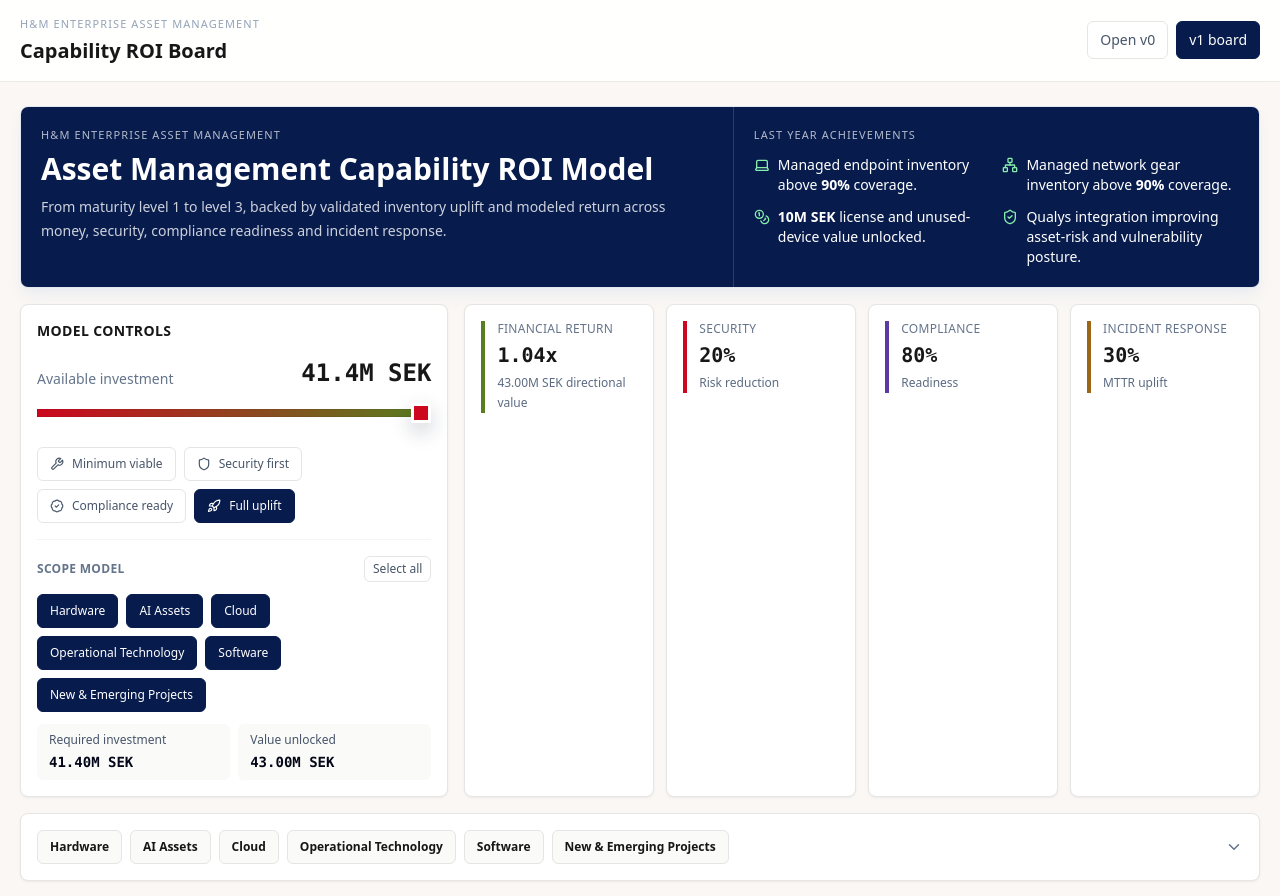
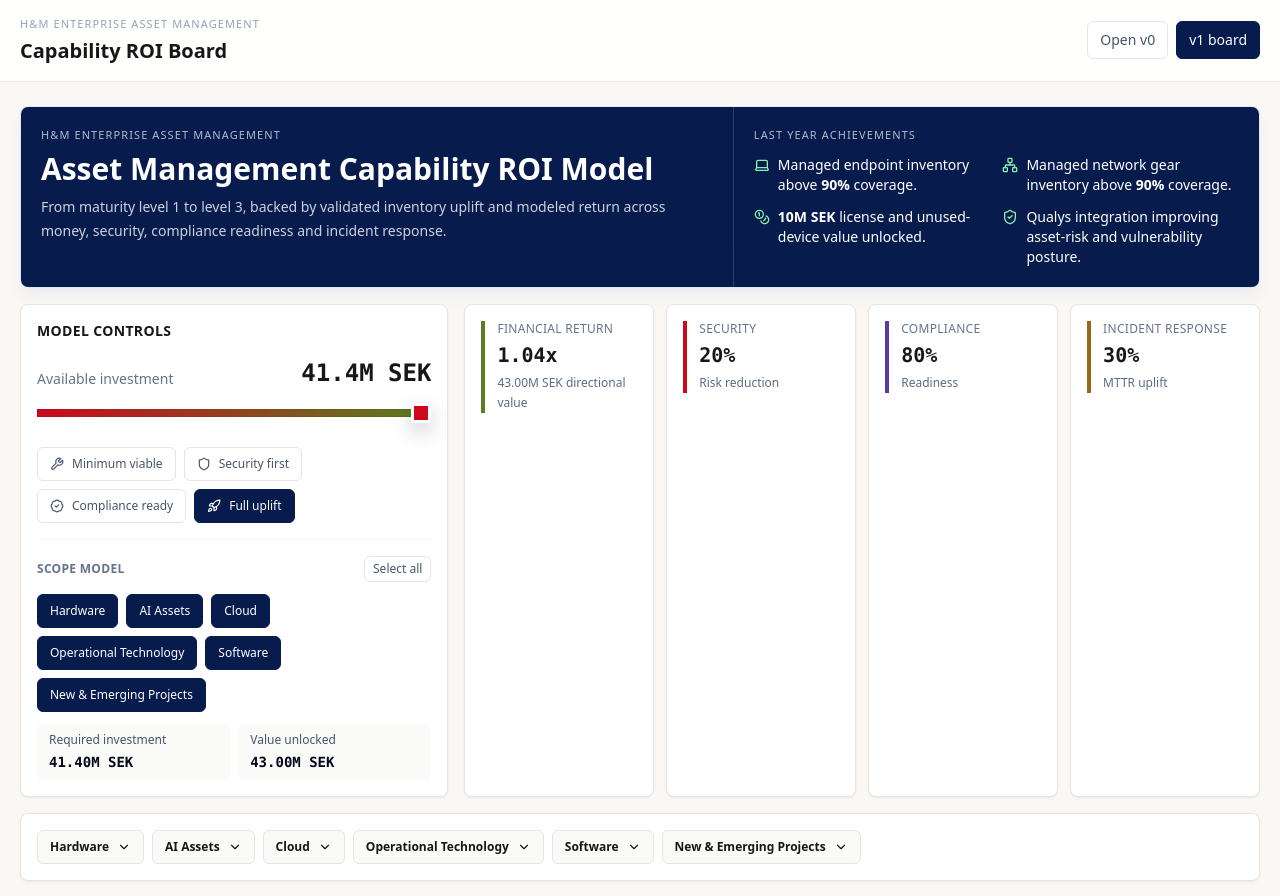
Before and after one commit to panky7/EITAM, a React (Vite) app: page / in a window 1280 px wide. Shown: the top 896 px of the page. Built offline with nearby package versions, Linux system fonts and the light colour scheme.

Commit message:
Show one scope wiki detail at a time

```diff
--- a/src/components/views/CapabilityRoiBoard.tsx
+++ b/src/components/views/CapabilityRoiBoard.tsx
@@ -16,8 +16,10 @@
   capabilityMaturitySummary,
   capabilityRows,
   modelScopePreset,
+  scopeWikiRowById,
   scopeWikiRows,
   type ModelScopePresetId,
+  type ScopeWikiRow,
   scopedCapabilityRoiSummary,
 } from '../../lib/capabilityRoi';
 import { WORKSTREAMS, type WorkstreamId } from '../../data/workstreams';
@@ -328,33 +330,49 @@
 }: {
   rows: ReturnType<typeof scopeWikiRows>;
 }) {
+  const [activeScopeId, setActiveScopeId] = useState<WorkstreamId | null>(null);
+  const activeRow = scopeWikiRowById(rows, activeScopeId);
+
   return (
-    <details className="group rounded-lg border border-stone-200 bg-white p-4 shadow-sm shadow-stone-200/70">
-      <summary className="flex cursor-pointer list-none items-center justify-between gap-3">
+    <section className="rounded-lg border border-stone-200 bg-white p-4 shadow-sm shadow-stone-200/70">
       <div className="flex min-w-0 flex-wrap gap-2">
-          {rows.map((row) => (
-            <span
+        {rows.map((row) => {
+          const active = row.id === activeScopeId;
+
+          return (
+            <button
               key={row.id}
-              className="rounded-md border border-stone-200 bg-stone-50 px-3 py-2 text-xs font-semibold"
-              style={{ color: INK }}
+              type="button"
+              className={`inline-flex items-center gap-2 rounded-md border px-3 py-2 text-xs font-semibold transition ${
+                active
+                  ? 'border-[#071B4D] bg-[#071B4D] text-white'
+                  : 'border-stone-200 bg-stone-50 hover:border-slate-300'
+              }`}
+              style={active ? undefined : { color: INK }}
+              aria-expanded={active}
+              onClick={() =>
+                setActiveScopeId((current) => (current === row.id ? null : row.id))
+              }
             >
               {row.name}
-            </span>
-          ))}
-        </div>
               <ChevronDown
-          className="shrink-0 text-slate-500 transition group-open:rotate-180"
-          size={18}
+                className={`transition ${active ? 'rotate-180' : ''}`}
+                size={14}
                 aria-hidden="true"
               />
-      </summary>
+            </button>
+          );
+        })}
+      </div>
 
-      <div className="mt-4 grid gap-3 lg:grid-cols-2">
-        {rows.map((row) => (
-          <article
-            key={row.id}
-            className="rounded-lg border border-stone-200 bg-[#FAFAF8] p-4"
-          >
+      {activeRow ? <ScopeWikiDetail row={activeRow} /> : null}
+    </section>
+  );
+}
+
+function ScopeWikiDetail({ row }: { row: ScopeWikiRow }) {
+  return (
+    <article className="mt-4 rounded-lg border border-stone-200 bg-[#FAFAF8] p-4">
       <div className="flex flex-wrap items-start justify-between gap-3">
         <div>
           <div className="text-[11px] font-semibold uppercase tracking-wide text-slate-500">
@@ -412,9 +430,6 @@
         </div>
       </div>
     </article>
-        ))}
-      </div>
-    </details>
   );
 }
 
--- a/src/lib/capabilityRoi.ts
+++ b/src/lib/capabilityRoi.ts
@@ -280,3 +280,10 @@
     highlights: workstream.valueHighlights.map((highlight) => highlight.label),
   }));
 }
+
+export function scopeWikiRowById(
+  rows: ScopeWikiRow[],
+  id: WorkstreamId | null,
+): ScopeWikiRow | undefined {
+  return id ? rows.find((row) => row.id === id) : undefined;
+}
```
Also changed, not shown: 1 other file (tests, documents, lock files or other folders). Lines whose indentation alone changed are shown as unchanged.
